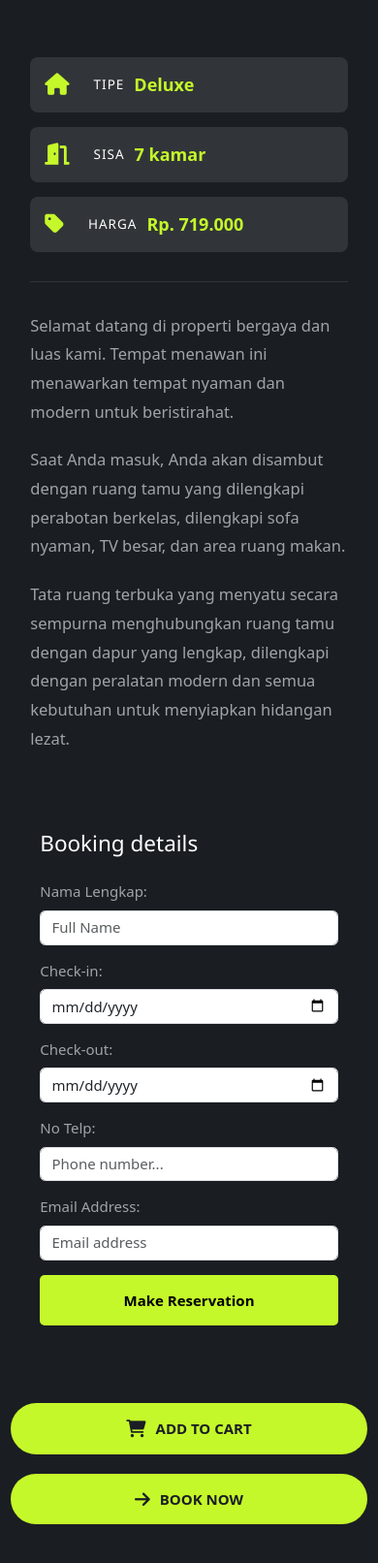
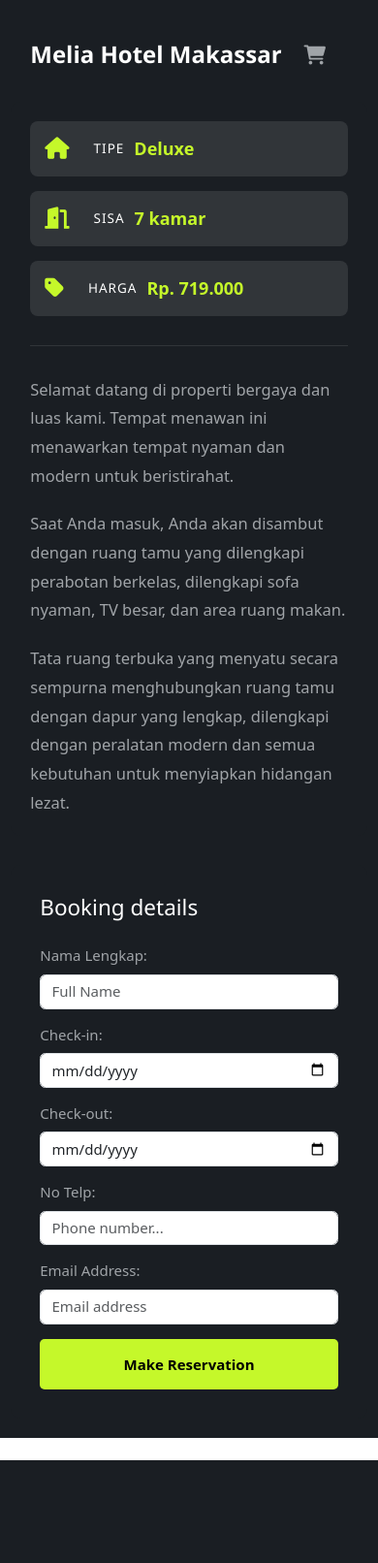
Before and after one commit to kelvinramadan/TodiTorajaExpo, a PHP site: page /details.php?room=16 in a window 390 px wide. Shown: the part 682-2294 px from the top of the page at 97% size. After the commit the page ends 2188 px from the top, so only its background shows below. Run offline with PHP 8.4, Linux system fonts and the light colour scheme; the visitor is signed in with stand-in values (Sample User, id 1); data comes from the database, SQL or seed files in the repository; some libraries are stand-ins or nearby versions.

Commit message:
details penginapan fix ga ubah lagi

```diff
--- a/css/details.css
+++ b/css/details.css
@@ -13,6 +13,16 @@ body {
     margin: 0 auto;
     padding: 20px;
     background-color: #1a1e23; /* Sama dengan body */
+}
+
+html {
+    background-color: #1a1e23;
+}
+
+#app,
+main,
+.wrapper {
+    background-color: #1a1e23;
 }
 
 /* Gallery Container */
@@ -321,59 +343,6 @@ body {
     margin-bottom: 40px;
 }
 
-/* Action Buttons */
-.action-buttons {
-    display: flex;
-    gap: 20px;
-    margin-top: 30px;
-    padding: 20px 0;
-}
-
-.cart-button, .book-button {
-    flex: 1;
-    padding: 15px 30px;
-    border-radius: 50px;
-    font-size: 1rem;
-    font-weight: 600;
-    cursor: pointer;
-    transition: all 0.3s ease;
-    display: flex;
-    align-items: center;
-    justify-content: center;
-    gap: 10px;
-    border: none;
-    background-color: #c5f82a;
-    color: #1a1e23;
-}
-
-.cart-button:hover, .book-button:hover {
-    background-color: #d4ff33;
-}
-
-.cart-button i {
-    font-size: 1.2rem;
-}
-
-.book-button i {
-    font-size: 1rem;
-    transition: transform 0.3s ease;
-}
-
-.book-button:hover i {
-    transform: translateX(5px);
-}
-
-/* Responsive adjustments */
-@media (max-width: 768px) {
-    .action-buttons {
-        flex-direction: column;
-    }
-
-    .cart-button, .book-button {
-        width: 100%;
-    }
-}
-
 /* Tambahkan di details.css */
 .alert-success {
     display: none;
@@ -407,6 +376,128 @@ body {
     font-size: 16px;
 }
 
+/* Hotel Title Section */
+.hotel-title {
+    margin: 30px 0;
+    padding: 0 20px;
+}
+
+.title-container {
+    display: flex;
+    align-items: center;
+}
+
+.hotel-name {
+    color: #fff;
+    font-size: 32px;
+    font-weight: 600;
+    margin: 0;
+    display: flex;
+    align-items: center;
+    gap: 15px;
+}
+
+.action-icon {
+    background: none;
+    border: none;
+    color: #a0a4a8;
+    font-size: 20px;
+    cursor: pointer;
+    padding: 8px;
+    border-radius: 50%;
+    transition: all 0.3s ease;
+    display: flex;
+    align-items: center;
+    justify-content: center;
+}
+
+/* Style untuk status aktif keranjang */
+.cart-btn.active i {
+    color: #c5f82a !important;  /* Warna hijau saat aktif dan !important untuk memastikan warna tetap */
+}
+
+/* Notifikasi keranjang */
+.cart-alert {
+    position: fixed;
+    bottom: 30px;
+    left: 50%;
+    transform: translateX(-50%);
+    background-color: rgba(0, 0, 0, 0.8);
+    color: #fff;
+    padding: 15px 25px;
+    border-radius: 8px;
+    font-size: 14px;
+    display: flex;
+    align-items: center;
+    gap: 10px;
+    z-index: 1000;
+    opacity: 0;
+    visibility: hidden;
+    transition: all 0.3s ease;
+}
+
+.cart-alert.show {
+    opacity: 1;
+    visibility: visible;
+}
+
+.cart-alert i {
+    color: #c5f82a;
+}
+
+/* Tambahkan style untuk status aktif */
+.action-icon.clicked {
+    color: #c5f82a;  /* Warna hijau saat aktif */
+    background: rgba(197, 248, 42, 0.2); /* Background semi-transparent */
+}
+
+.action-icon:hover {
+    background: rgba(255, 255, 255, 0.1);
+    color: #c5f82a;
+    transform: scale(1.1);
+}
+
+.action-icon.active {
+    color: #c5f82a;
+    animation: popIn 0.3s ease;
+}
+
+@keyframes popIn {
+    0% { transform: scale(1); }
+    50% { transform: scale(1.2); }
+    100% { transform: scale(1); }
+}
+
+/* Tooltip */
+.action-icon {
+    position: relative;
+}
+
+.action-icon:hover::after {
+    content: attr(title);
+    position: absolute;
+    bottom: -25px;
+    left: 50%;
+    transform: translateX(-50%);
+    background: rgba(0, 0, 0, 0.8);
+    color: white;
+    padding: 4px 8px;
+    border-radius: 4px;
+    font-size: 12px;
+    white-space: nowrap;
+}
+
+/* Media Query for Mobile */
+@media (max-width: 768px) {
+    .hotel-title {
+        margin: 20px 0;
+    }
+
+    .hotel-name {
+        font-size: 24px;
+    }
+}
+
 @keyframes fadeIn {
     from {
         opacity: 0;
--- a/css/reservation-summary.css
+++ b/css/reservation-summary.css
@@ -103,7 +103,7 @@ body {
 .price {
     font-size: 24px;
     color: #333;
-    font-weight: 600;
+    font-weight: normal;
 }
 
 .price .duration {
@@ -116,6 +116,7 @@ body {
     margin-top: 8px;
     font-size: 16px;
     color: #666;
+    font-weight: 600;
 }
 
 .action-buttons {
--- a/details.php
+++ b/details.php
@@ -102,13 +102,22 @@ if ($_SERVER['REQUEST_METHOD'] == 'POST' && isset($_POST['checkin'])) {
                             <?php if (!empty($roomData["facility$i"])): ?>
                                 <div class="facility-wrapper">
                                     <img class="facility" src="<?= htmlspecialchars($roomData["facility$i"]); ?>" alt="Facility <?= $i ?>">
-                                    <?php if ($i === 4): ?>
-                                        <button class="view-all-photos">Lihat semua foto</button>
-                                    <?php endif; ?>
                                 </div>
                             <?php endif; ?>
                         <?php endfor; ?>
                     </div>
+                </div>
+            </div>
+
+            <!-- Tambahkan ini setelah gallery-section dan sebelum content-grid -->
+              <div class="hotel-title">
+                <div class="title-container">
+                    <h1 class="hotel-name">
+                        <?= htmlspecialchars($roomData['room_number']); ?>
+                        <button class="action-icon cart-btn" title="Tambah ke keranjang">
+                            <i class="fas fa-shopping-cart"></i>
+                        </button>
+                    </h1>
                 </div>
             </div>
 
@@ -192,19 +201,6 @@ if ($_SERVER['REQUEST_METHOD'] == 'POST' && isset($_POST['checkin'])) {
             <p>Room not found.</p>
         <?php endif; ?>
 
-        <!-- Action buttons -->
-        <div class="action-buttons">
-            <button class="cart-button">
-                <i class="fas fa-shopping-cart"></i>
-                ADD TO CART
-            </button>
-            <button class="cart-button">
-                <i class="fas fa-arrow-right"></i>
-                BOOK NOW
-            </button>
-        </div>
-    </div>
-
     <?php if (isset($_SESSION['reservation_success']) && $_SESSION['reservation_success']): ?>
         <div class="alert-success show">
             <h3>Reservasi Berhasil!</h3>
--- a/reservation-summary.php
+++ b/reservation-summary.php
@@ -80,10 +80,10 @@ $totalPrice = $reservationData['total_price'];
 
                 <div class="price-info">
                     <div class="price">
-                        Rp. <?php echo number_format($pricePerNight, 0, ',', '.'); ?> <span class="duration">/night</span>
+                        Rp. <?php echo number_format($pricePerNight, 0, ',', '.'); ?> <span class="duration">/malam</span>
                     </div>
                     <div class="total">
-                        Total Rp. <?php echo number_format($totalPrice, 0, ',', '.'); ?> (<?php echo $nights; ?> nights)
+                        Total Rp. <?php echo number_format($totalPrice, 0, ',', '.'); ?> (<?php echo $nights; ?> malam)
                     </div>
                 </div>
             </div>
```
Also changed, not shown: other parts of css/details.css (+34 -1 lines), admin/js/details.js (+69 -188 lines).
